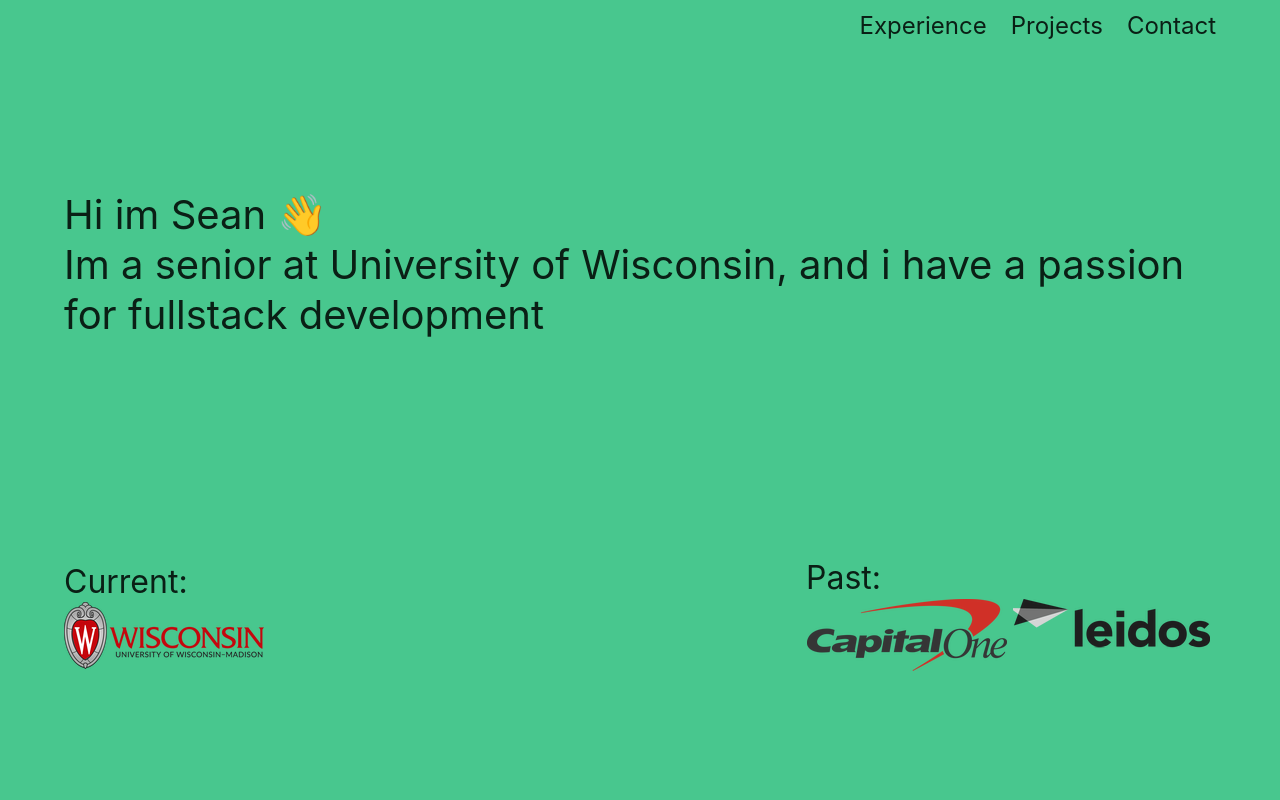
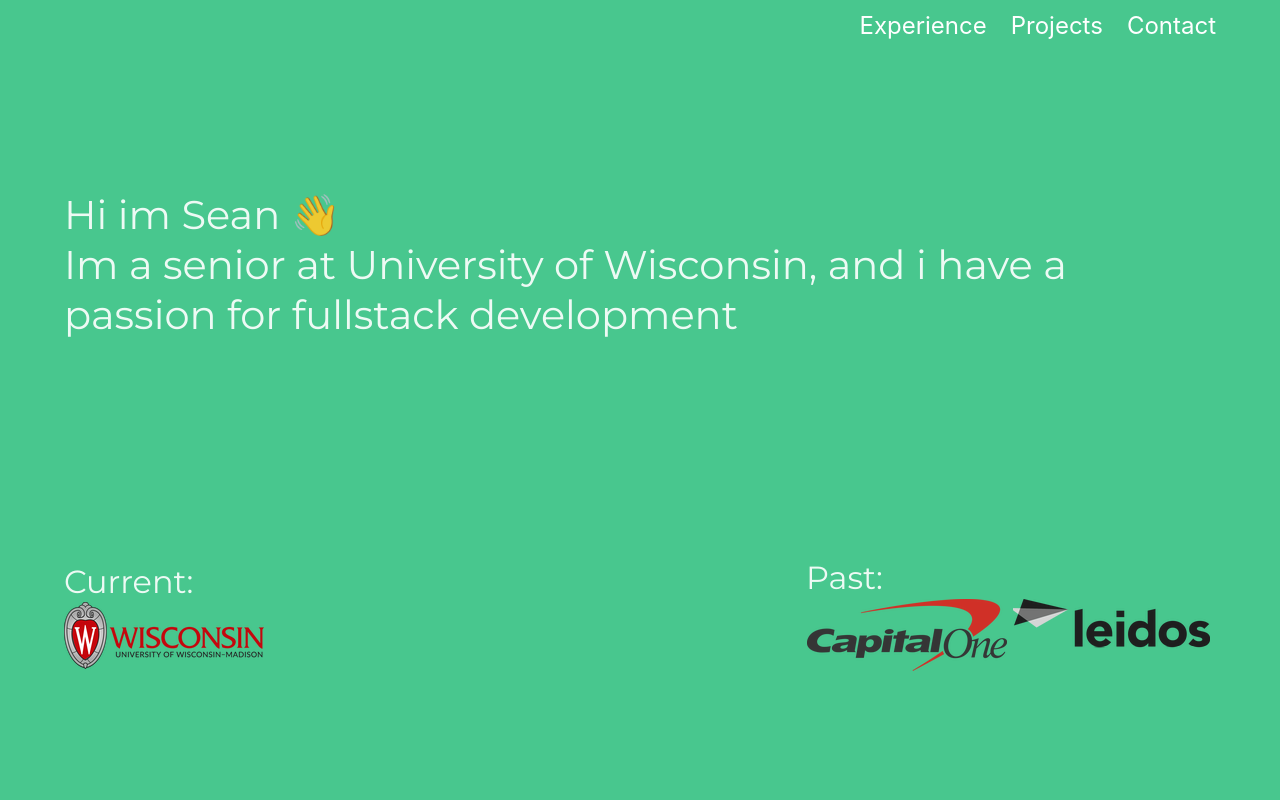
Before and after one commit to SeanRice1/seanrice.info-new, a React (Create React App) app: page / in a window 1280 px wide. Shown: the top 800 px of the page. Built offline with nearby package versions, Linux system fonts and the light colour scheme.

Commit message:
Made bulma customizeable and make an example alternative font in custom.css

```diff
--- a/package.json
+++ b/package.json
@@ -8,9 +8,15 @@
     "react-scripts": "1.1.5"
   },
   "scripts": {
+    "css-build": "node-sass --omit-source-map-url ./src/styling/sass/bulma-styles.scss ./src/styling/css/bulma-styles.css",
+    "css-watch": "npm run css-build -- --watch",
     "start": "react-scripts start",
     "build": "react-scripts build",
     "test": "react-scripts test --env=jsdom",
     "eject": "react-scripts eject"
+  },
+  "devDependencies": {
+    "bulma": "^0.7.1",
+    "node-sass": "^4.9.3"
   }
 }
--- a/src/components/meta/intro.js
+++ b/src/components/meta/intro.js
@@ -47,7 +47,7 @@
         </div>
         <div className="hero-body">
           <div className="container">
-            <h1 className="subtitle is-size-2">
+            <h1 className="subtitle is-size-2 hello">
               Hi im Sean <span>👋</span><br></br> Im a senior at University of Wisconsin, and i have a passion for fullstack development
             </h1>
           </div>
@@ -58,7 +58,7 @@
               <div className="level-left">
                 <div className="level-item">
                   <div>
-                    <p className="subtitle is-3">
+                    <p className="subtitle is-3 hello">
                       Current:
                                 </p>
                     <figure className="image is-200x75 exp-quick">
@@ -72,7 +72,7 @@
               <div className="level-right">
                 <div className="level-item">
                   <div>
-                    <p className="subtitle is-3">
+                    <p className="subtitle is-3 hello">
                       Past:
                                 </p>
                     <ul className='horizontal-list'>
--- a/src/styling/custom.css
+++ b/src/styling/css/custom.css
@@ -1,3 +1,9 @@
+@import url(//fonts.googleapis.com/css?family=Montserrat);
+
+.hello {
+  font-family: Montserrat, sans-serif;
+}
+
 #expquick {
     margin-bottom: 8em;
     margin-top: 5em;
--- /dev/null
+++ b/src/styling/sass/bulma-styles.scss
@@ -0,0 +1,2 @@
+@charset "utf-8";
+@import "../../../node_modules/bulma/bulma.sass";
```
Also changed, not shown: src/index.js (+4 -4 lines), src/styling/css/debug.css (renamed from src/styling/debug.css), src/styling/css/index.css (renamed from src/styling/index.css), 1 other file (tests, documents, lock files or other folders).
